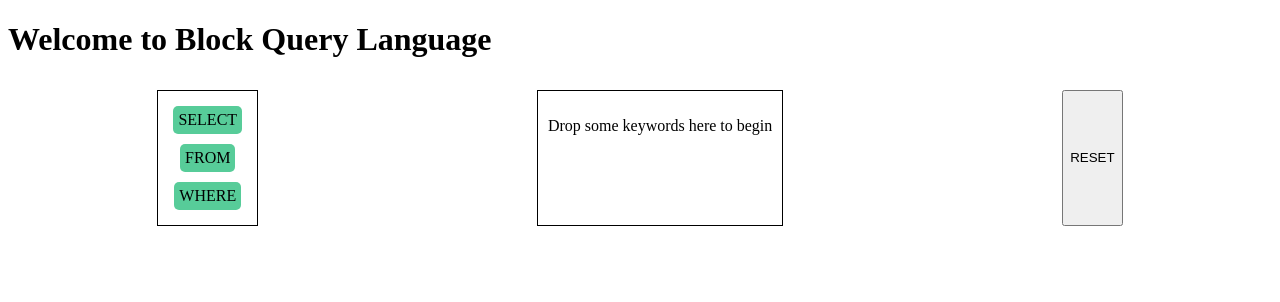
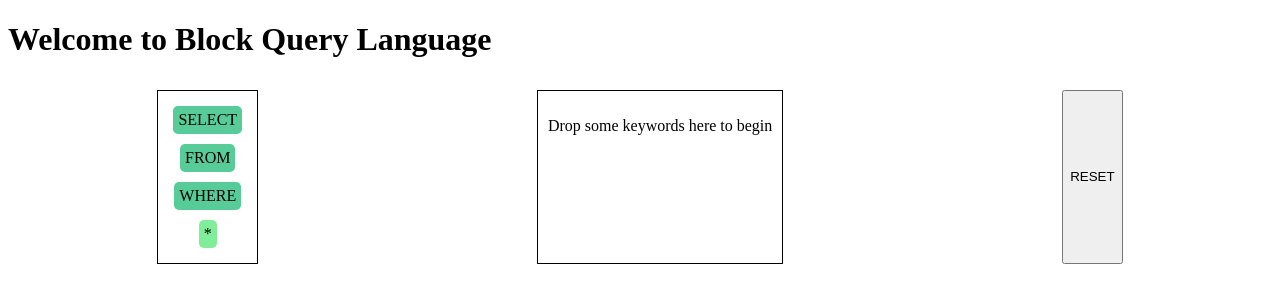
Before and after one commit to eduardpeters/web-bql, a SvelteKit app: page / in a window 1280 px wide. Shown: the top 302 px of the page. Built offline with nearby package versions, Linux system fonts and the light colour scheme.

Commit message:
Make Block render keyword objects

```diff
--- a/src/lib/components/Block.svelte
+++ b/src/lib/components/Block.svelte
@@ -1,27 +1,32 @@
 <script lang="ts">
-    export let keyword: string;
+    export let keyword: { name: string; type: string };
 
+    type ColorMap = { [key: string]: string};
+    const colors: ColorMap = {
+        keyword: '#57cc99',
+        column: '#80ED99',
+    }
     const handleDrag = (event: DragEvent) => {
         if (!event || !event.dataTransfer) return;
-        const target = event.target as HTMLElement;
-        event.dataTransfer.setData("text/plain", target.innerText);
+        event.dataTransfer.setData("text/plain", JSON.stringify(keyword));
         event.dataTransfer.dropEffect = "copy";
     };
 </script>
 
 <div
     class="block"
+    style="--block-color: {colors[keyword.type]}"
     role="textbox"
     tabindex="-1"
     draggable="true"
     on:dragstart={handleDrag}
 >
-    {keyword}
+    {keyword.name}
 </div>
 
 <style>
     .block {
-        background-color: #57cc99;
+        background-color: var(--block-color);
         border-radius: 5px;
         margin: 5px;
         padding: 5px;
--- a/src/routes/BlockDisplay.svelte
+++ b/src/routes/BlockDisplay.svelte
@@ -1,9 +1,28 @@
 <script lang="ts">
     import Block from "$lib/components/Block.svelte";
+
+    const keywords = [
+        {
+            name: "SELECT",
+            type: "keyword",
+        },
+        {
+            name: "FROM",
+            type: "keyword",
+        },
+        {
+            name: "WHERE",
+            type: "keyword",
+        },
+        {
+            name: "*",
+            type: "column",
+        },
+    ];
 </script>
 
 <div class="keywords_holder">
-    {#each ["SELECT", "FROM", "WHERE"] as keyword}
+    {#each keywords as keyword}
         <Block {keyword} />
     {/each}
 </div>
```
